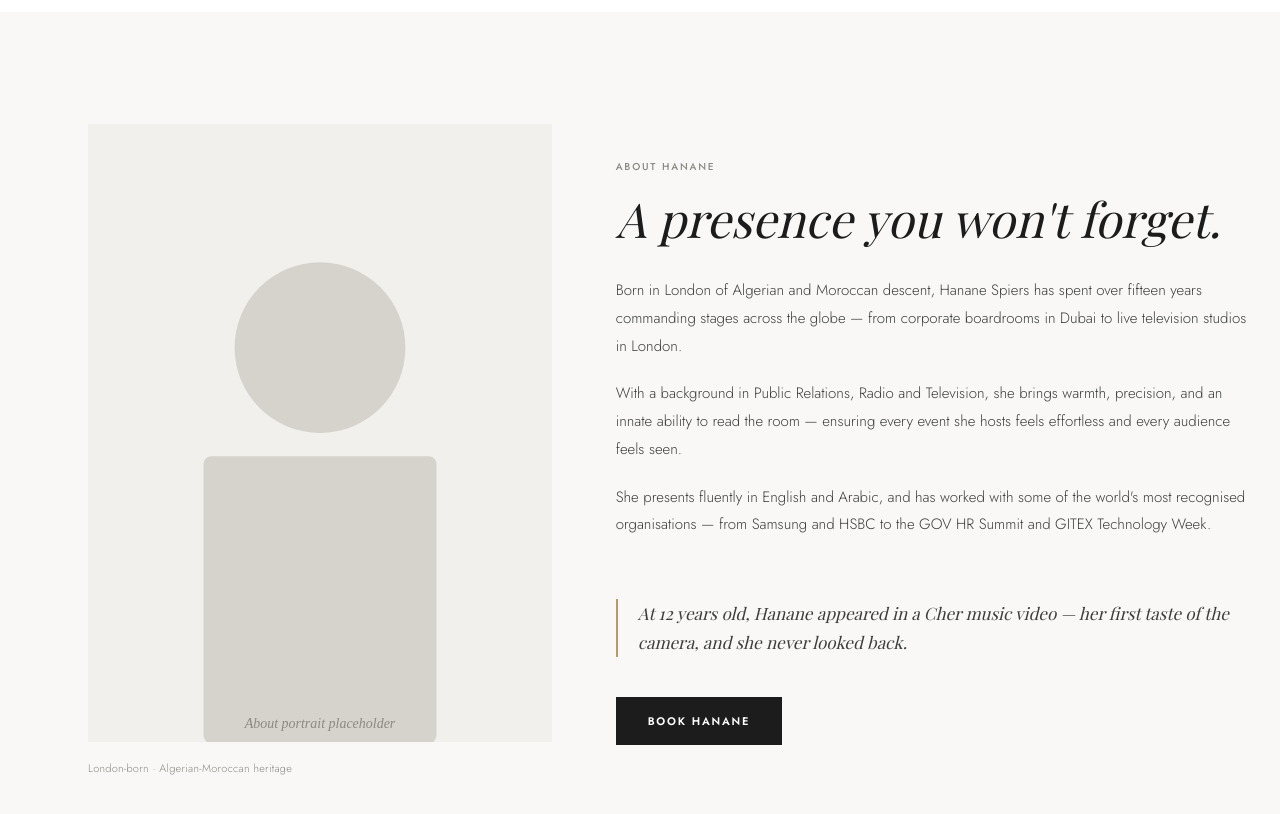
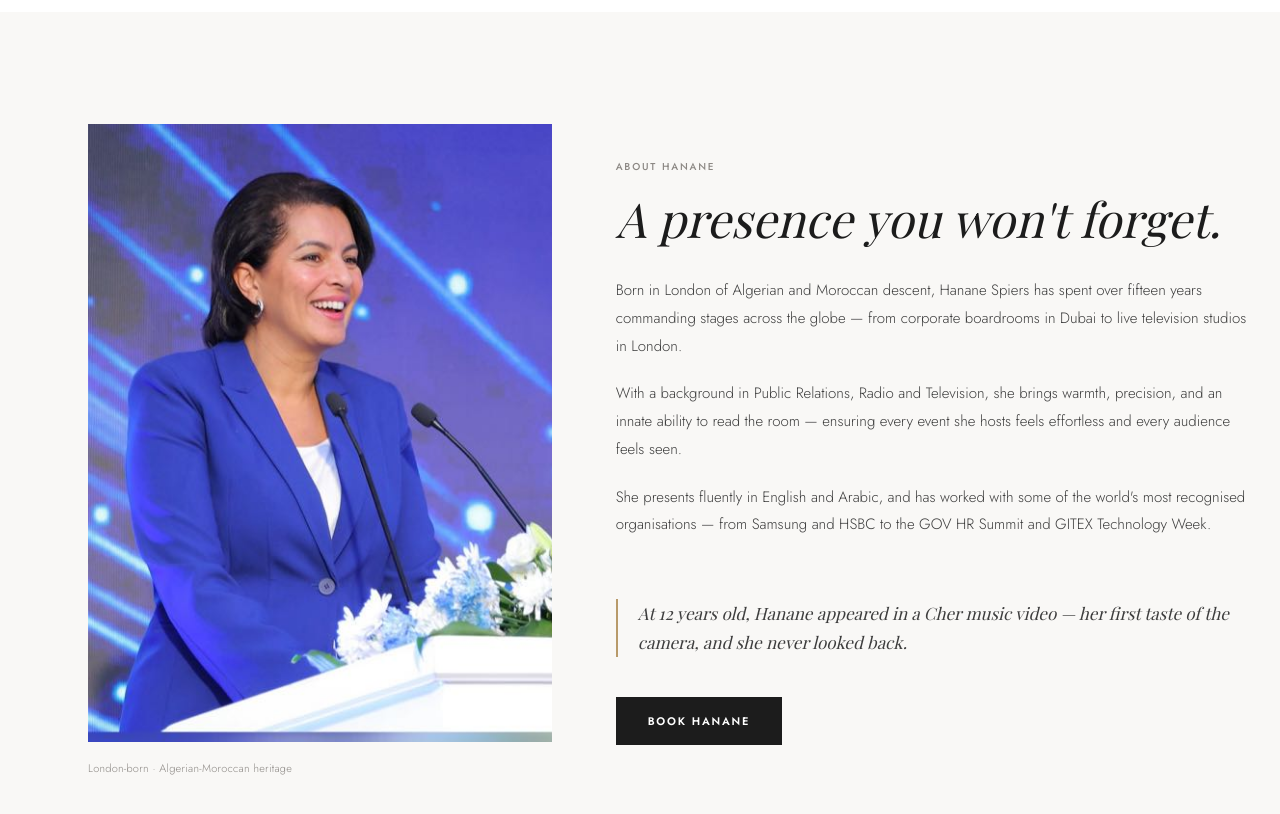
Before and after one commit to soresagetachew/hanane-pro, a Next.js app: page / in a window 1280 px wide. Shown: the part 3340-4154 px from the top of the page. Built offline with nearby package versions, Linux system fonts and the light colour scheme.

Commit message:
feat(about): use real Hanane podium photo for About section

```diff
--- a/components/sections/About.tsx
+++ b/components/sections/About.tsx
@@ -13,11 +13,11 @@ export default function About() {
           <FadeIn className="md:sticky md:top-24 self-start">
             <div className="relative w-full aspect-[3/4] mx-auto max-w-md md:max-w-none">
               <Image
-                src="/images/about.svg"
+                src="/images/about.png"
                 alt="Portrait of Hanane Spiers"
                 fill
                 sizes="(max-width: 768px) 80vw, 42vw"
-                className="object-cover"
+                className="object-cover object-[center_top]"
               />
             </div>
             <p className="mt-4 font-jost text-[11px] text-stone tracking-wide">
```
Also changed, not shown: public/images/about.png (added).
